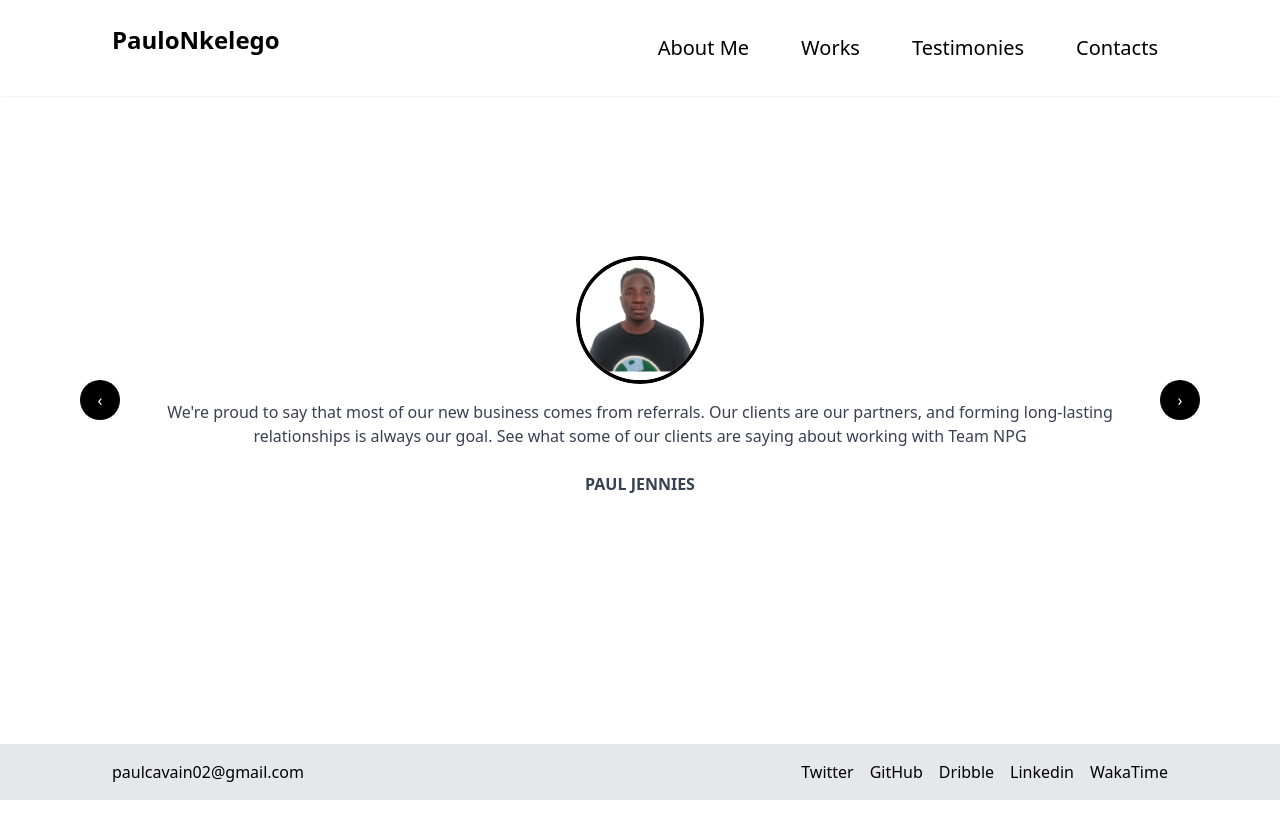
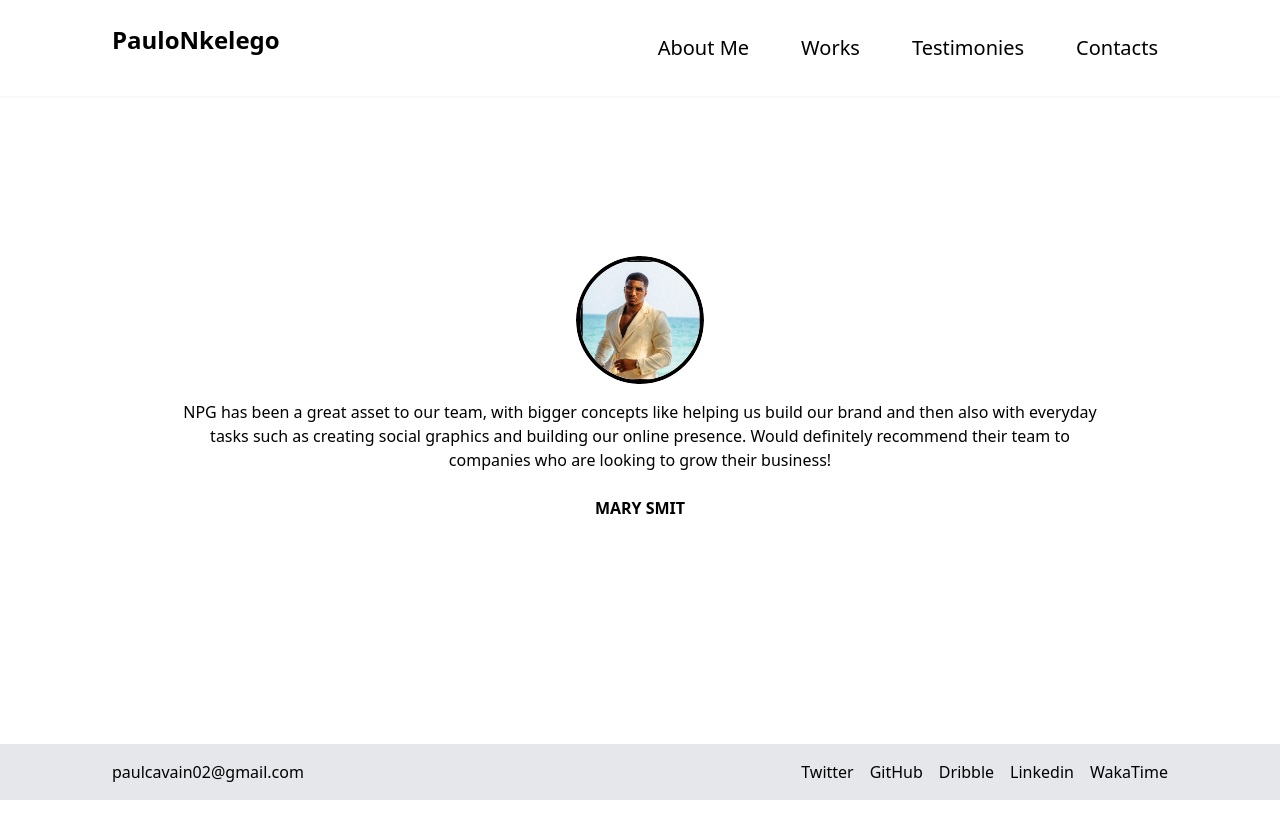
Before and after one commit to Paul-Cavain/Portifolio, a React (Create React App) app: page /Testimonies in a window 1280 px wide. Shown: the top 838 px of the page. Built offline with nearby package versions, Linux system fonts and the light colour scheme.

Commit message:
carousel modifications

```diff
--- a/src/Carousels.js
+++ b/src/Carousels.js
@@ -1,4 +1,4 @@
-import React, { useState } from "react";
+import React, { useState, useEffect } from "react";
 import Image from "./pas.png";
 import Image1 from "./images/foox.jr.png";
 import Image2 from "./images/foox.jr3.png";
@@ -40,9 +40,18 @@ const Carousels = () => {
     );
   };
 
+  // Auto-slide logic
+  useEffect(() => {
+    const interval = setInterval(() => {
+      setCurrentIndex((prevIndex) => (prevIndex + 1) % images.length);
+    }, 5000); // Change slide every 5 seconds
+
+    return () => clearInterval(interval); // Cleanup interval on component unmount
+  }, [images.length]);
+
   return (
-    <div className="flex justify-center items-center min-h-screen relative">
-      <div className="flex flex-col justify-center items-center w-full px-40 fixed top-64">
+    <div className="flex justify-center items-center mt-72 md:mt-0 md:min-h-screen relative">
+      <div className="flex flex-col justify-center items-center w-full md:px-40 fixed md:top-64">
         <div className="overflow-hidden rounded-full size-32">
           <img
             src={images[currentIndex].src}
@@ -50,26 +59,12 @@ const Carousels = () => {
             className="w-full h-full object-cover rounded-full border-4 border-black"
           />
         </div>
-        <p className="text-center mt-4 text-gray-700">
+        <p className="md:text-center mt-4 text-black text-justify px-8 md:px-2">
           {images[currentIndex].description}
         </p>
-        <p className="text-center mt-6 font-semibold text-gray-700">
+        <p className="text-center mt-6 font-semibold text-black">
           {images[currentIndex].name}
         </p>
-        {/* Left Button */}
-        <button
-          onClick={prevSlide}
-          className="fixed left-20 top-1/2 transform -translate-y-1/2 px-4 bg-black text-white rounded-full size-10"
-        >
-          &#8249;
-        </button>
-        {/* Right Button */}
-        <button
-          onClick={nextSlide}
-          className="fixed right-20 top-1/2 transform -translate-y-1/2 px-4 bg-black text-white rounded-full size-10"
-        >
-          &#8250;
-        </button>
       </div>
     </div>
   );
```
